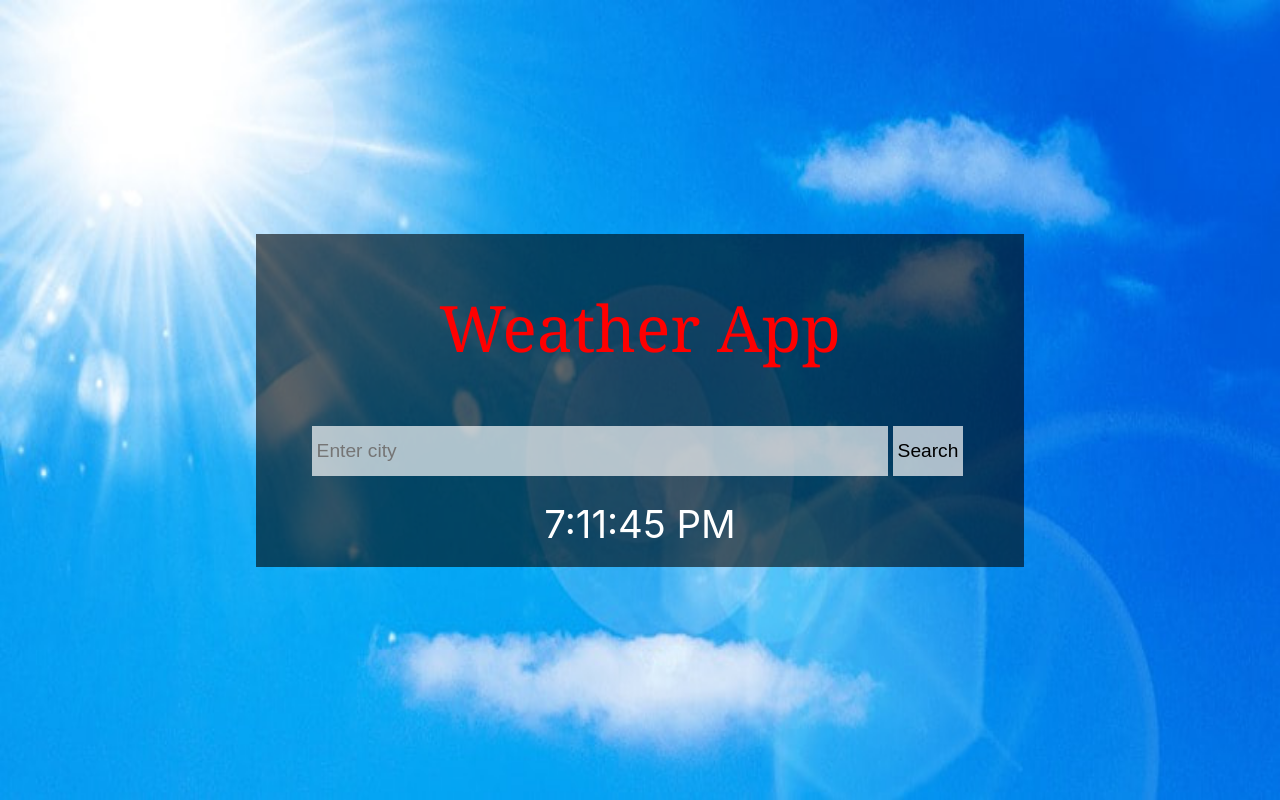
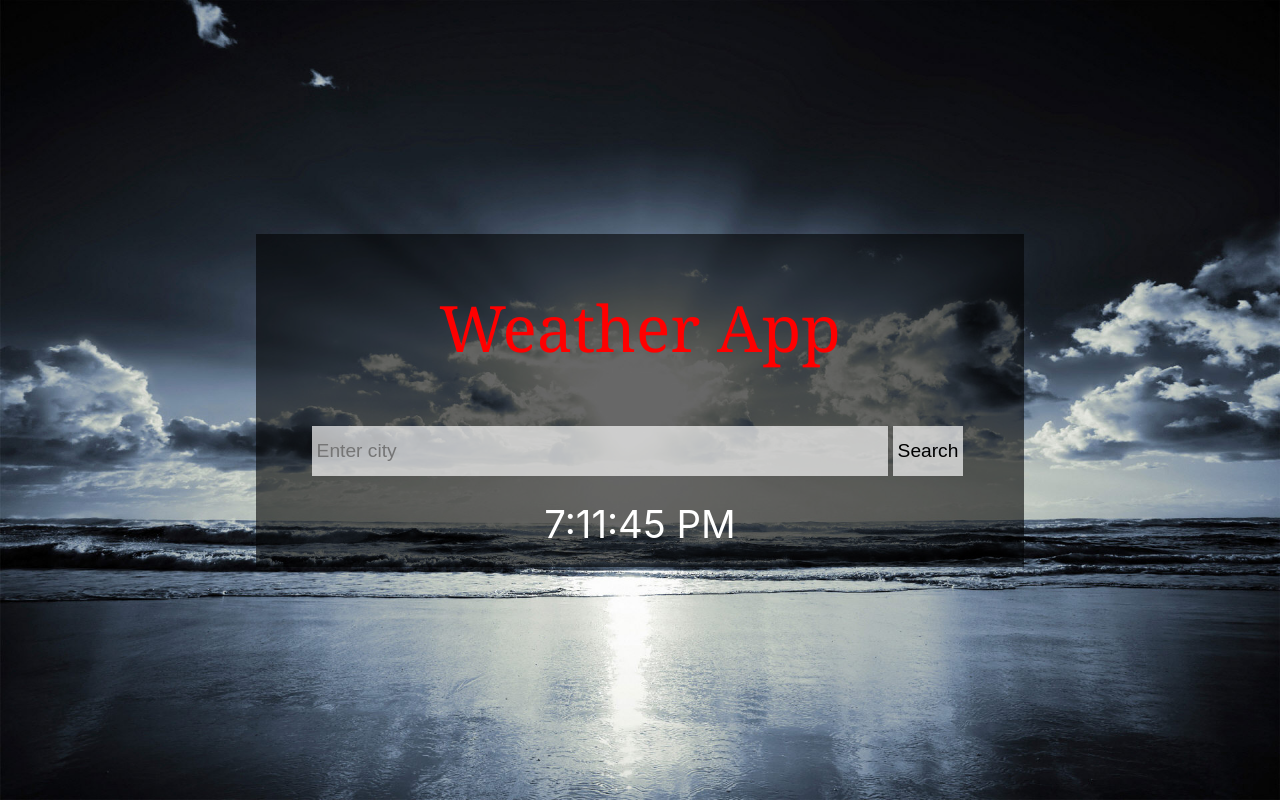
Before and after one commit to seansiganoff/weather-app, a React (Create React App) app: page / in a window 1280 px wide. Built offline with nearby package versions, Linux system fonts and the light colour scheme.

Commit message:
small adjustment to backgrounds

```diff
--- a/src/Components/app/App.js
+++ b/src/Components/app/App.js
@@ -38,11 +38,8 @@ function App() {
     const snow = require("../../images/snowday.jpg");
     const clear = require("../../images/clearsky.jpg")
     const mist = require("../../images/mistyday.webp");
-    const condition = weatherData.main !== undefined ? weatherData.weather[0].description : "clear";
-    let getBackground = condition.includes("rain") ? rain : condition.includes("show") ? snow : condition.includes("mist") ? mist : condition.includes("haze") ? mist : condition.includes("cloud") ? cloudy : condition.includes("clear") ? clear : main;
-
-    console.log(weatherData.main)
-
+    const condition = weatherData.main !== undefined ? weatherData.weather[0].description : "main";
+    let getBackground = condition.includes("rain") ? rain : condition.includes("show") ? snow : condition.includes("mist") ? mist : condition.includes("haze") ? mist : condition.includes("cloud") ? cloudy : condition.includes("clear") ? clear : condition.includes("drizzle")  ? rain : main;
 
 
   return (
```
